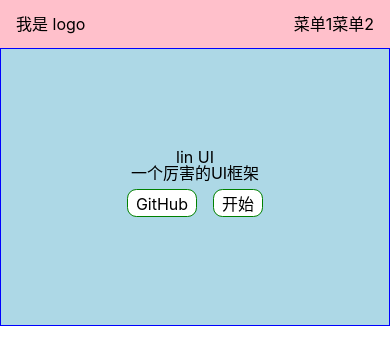
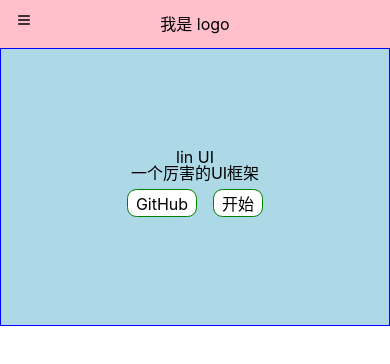
Before and after one commit to Xin-hai/lin-ui, a Vue app: page / in a window 390 px wide. Shown: the top 364 px of the page. Built offline with nearby package versions, Linux system fonts and the light colour scheme.

Commit message:
添加 切换icon图标

```diff
--- a/index.html
+++ b/index.html
@@ -8,6 +8,7 @@
 </head>
 <body>
   <div id="app"></div>
+  <script type="module" src="./src/assets/svgs.js"></script>
   <script type="module" src="/src/main.ts"></script>
 </body>
 </html>
--- a/src/components/TopNav.vue
+++ b/src/components/TopNav.vue
@@ -5,6 +5,11 @@
       <li>菜单1</li>
       <li>菜单2</li>
     </ul>
+    <span class="toggleAside">
+      <svg class="icon" aria-hidden="true">
+      <use xlink:href="#icon-toggle"></use>
+      </svg>
+    </span>
   </div>
 </template>
 
@@ -33,6 +38,8 @@
   z-index: 5;
   background: $color-bg;
   display: flex;
+  justify-content: center;
+  align-items: center;
   padding: 16px;
   > .logo {
     max-width: 6em;
@@ -46,5 +53,18 @@
       margin: 0 auto;
     }
   }
+  > .toggleAside{
+    position: absolute;
+    left: 16px;
+    top: 50%;
+    transform: translateY(-50%);
+    display: inline-block;
+    width: 24px;
+    height: 24px;
+  }
+  @media(max-width: 500px){
+    > .menu{display: none}
+    > .logo{margin: 0 auto}
+  }
 }
 </style>
--- a/src/index.scss
+++ b/src/index.scss
@@ -65,3 +65,10 @@
   "WenQuanYi Zen Hei Sharp", sans-serif;
   font-size: 16px;
 }
+
+.icon {
+  width: 1em; height: 1em;
+  vertical-align: -0.15em;
+  fill: currentColor;
+  overflow: hidden;
+}
```
Also changed, not shown: src/assets/svgs.js (added, +1 -0 lines).
